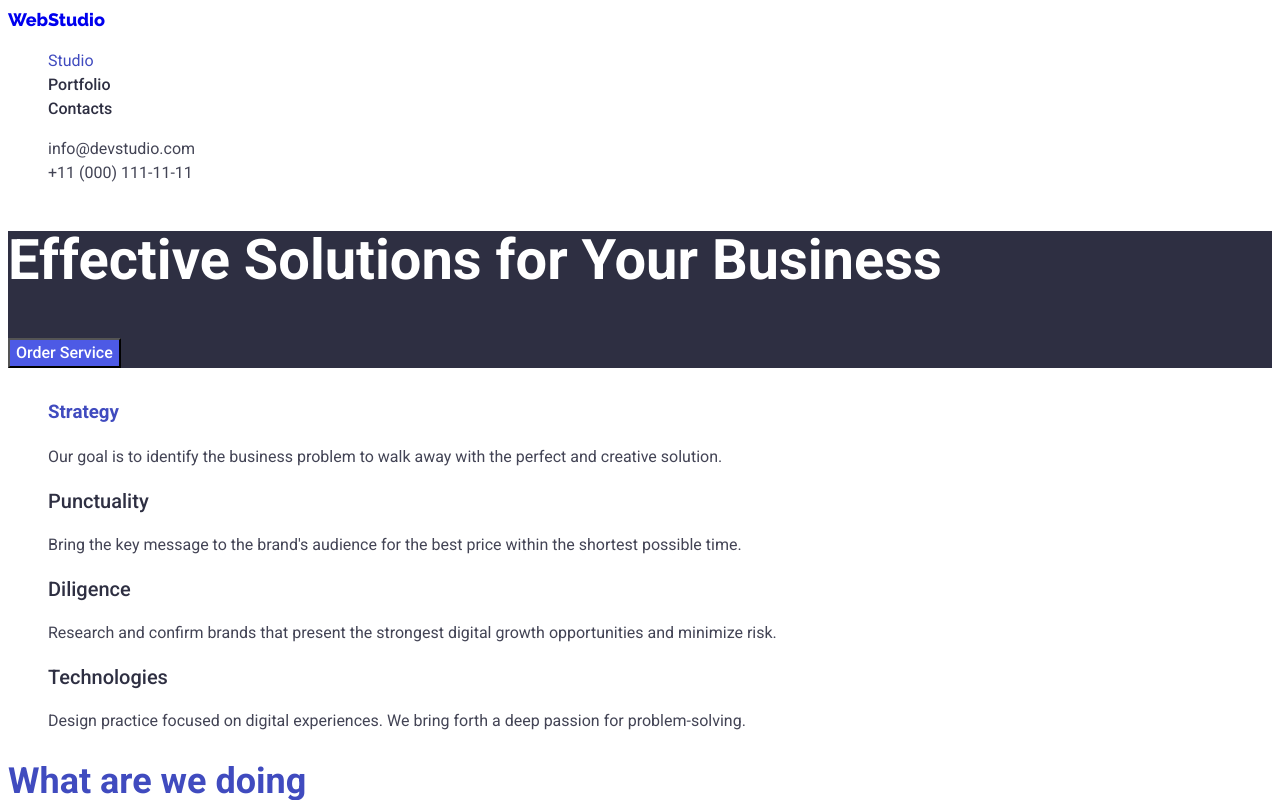
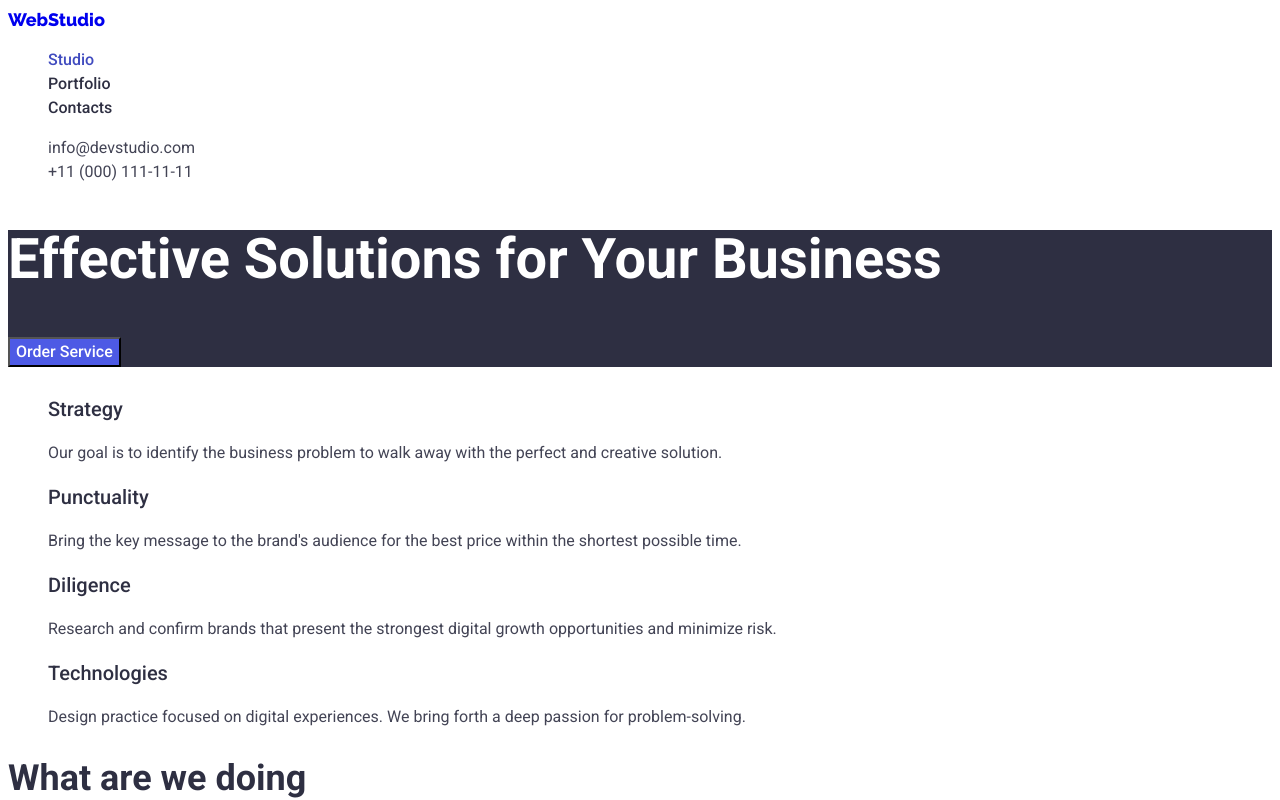
Before and after one commit to svaston88/goit-markup-hw-02, a plain HTML site: page index.html in a window 1280 px wide. In both pictures the pointer is over the link "Studio". Shown: the top 800 px of the page. Drawn offline with Linux system fonts and the light colour scheme.

Commit message:
Виправив помилку з :hover

```diff
--- a/index.html
+++ b/index.html
@@ -52,7 +52,7 @@
         <h2></h2>
         <ul>
           <li>
-            <h3>Strategy</h3>
+            <h3 class="main-points-h3">Strategy</h3>
             <p class="main-points-p">
               Our goal is to identify the business problem to walk away with the
               perfect and creative solution.
--- a/styles.css
+++ b/styles.css
@@ -46,8 +46,15 @@ ul {
     text-decoration: none;
 }
 
-.header-section:active,
-:hover {
+.header-section:hover {
+    font-family: 'Roboto';
+    font-weight: 500;
+    font-size: 16px;
+    line-height: 1.5;
+    color: var(--color-ocean)
+}
+
+.header-section:focus {
     font-family: 'Roboto';
     font-weight: 500;
     font-size: 16px;
@@ -65,8 +72,16 @@ ul {
     color: var(--color-secondary)
 }
 
-.header-contacts:active,
-:hover {
+.header-contacts:hover {
+    font-family: 'Roboto';
+    font-weight: 400;
+    font-size: 16px;
+    line-height: 1.5;
+    text-decoration: none;
+    color: var(--color-ocean)
+}
+
+.header-contacts:focus {
     font-family: 'Roboto';
     font-weight: 400;
     font-size: 16px;
```
